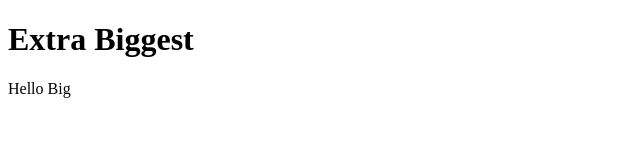
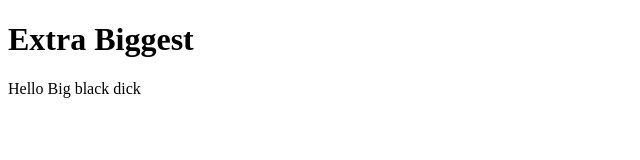
Before and after one commit to naoyukinyan/naoyukinyan.github.io, a plain HTML site: page index.html in a window 1280 px wide. Shown: the full height of the page, 0-640 px from the left. Drawn offline with Linux system fonts and the light colour scheme.

Commit message:
change some text

```diff
--- a/index.html
+++ b/index.html
@@ -6,6 +6,6 @@
   </head>
   <body>
     <h1>Extra Biggest</h1>
-    <p>Hello Big</p>
+    <p>Hello Big black dick</p>
   </body>
 </html>
```
